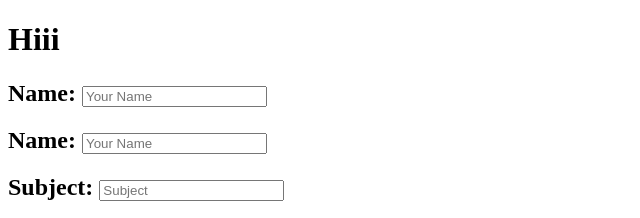
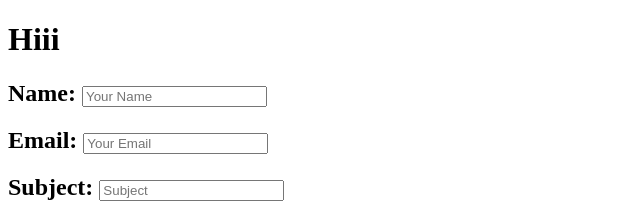
Before and after one commit to khareyash05/Contact-Express, a website: page index.html in a window 1280 px wide. Shown: the top 218 px of the page, 0-640 px from the left. Drawn offline with Linux system fonts and the light colour scheme.

Commit message:
minor changes

```diff
--- a/index.html
+++ b/index.html
@@ -10,7 +10,7 @@
     <h1>Hiii</h1>
     <form action="/" method="POST">
         <h2>Name: <input type="text" name="name" placeholder="Your Name"></h2>
-        <h2>Name: <input type="email" name="email" placeholder="Your Name"></h2>
+        <h2>Email: <input type="email" name="from" placeholder="Your Email"></h2>
         <h2>Subject: <input type="text" name="subject" placeholder="Subject"></h2>
         <h2>Message: <input type="text" placeholder="Your Message" name="message" id=""></h2>
         <button type="submit">Submit</button>
```
